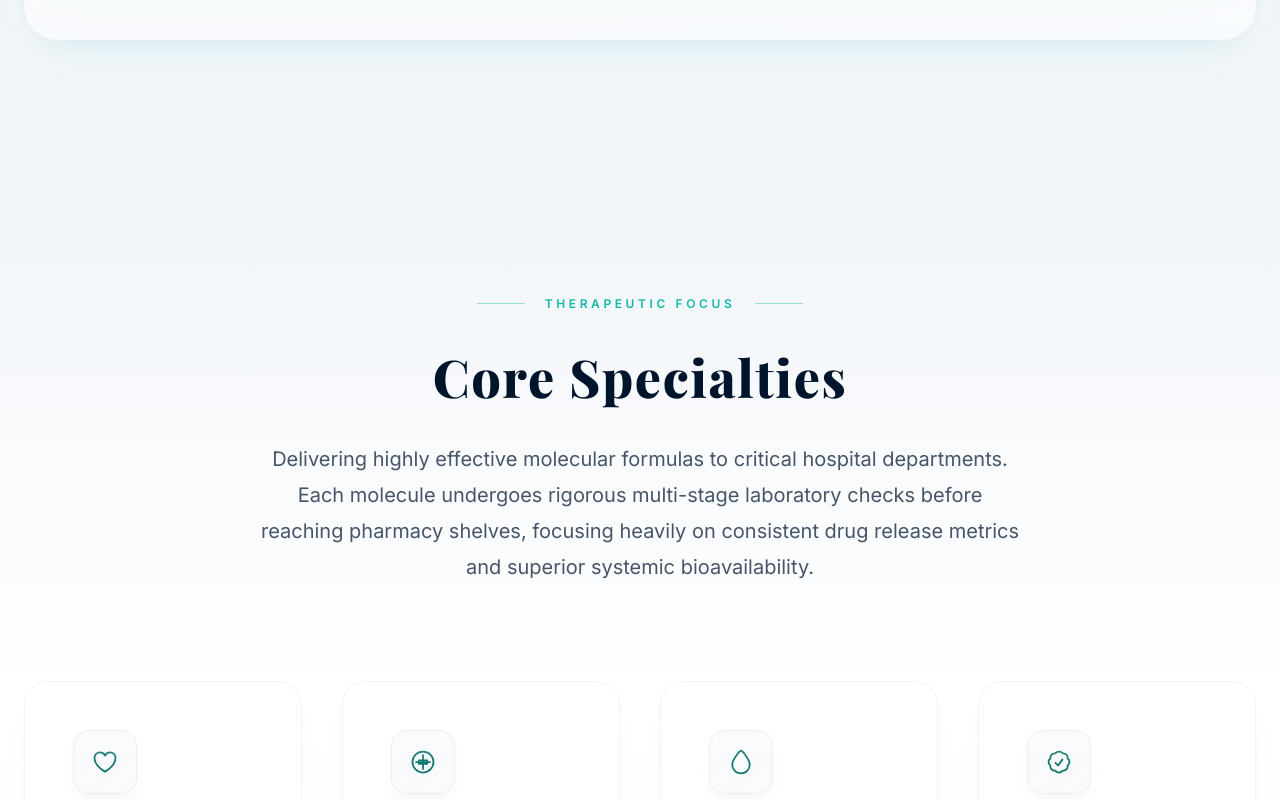
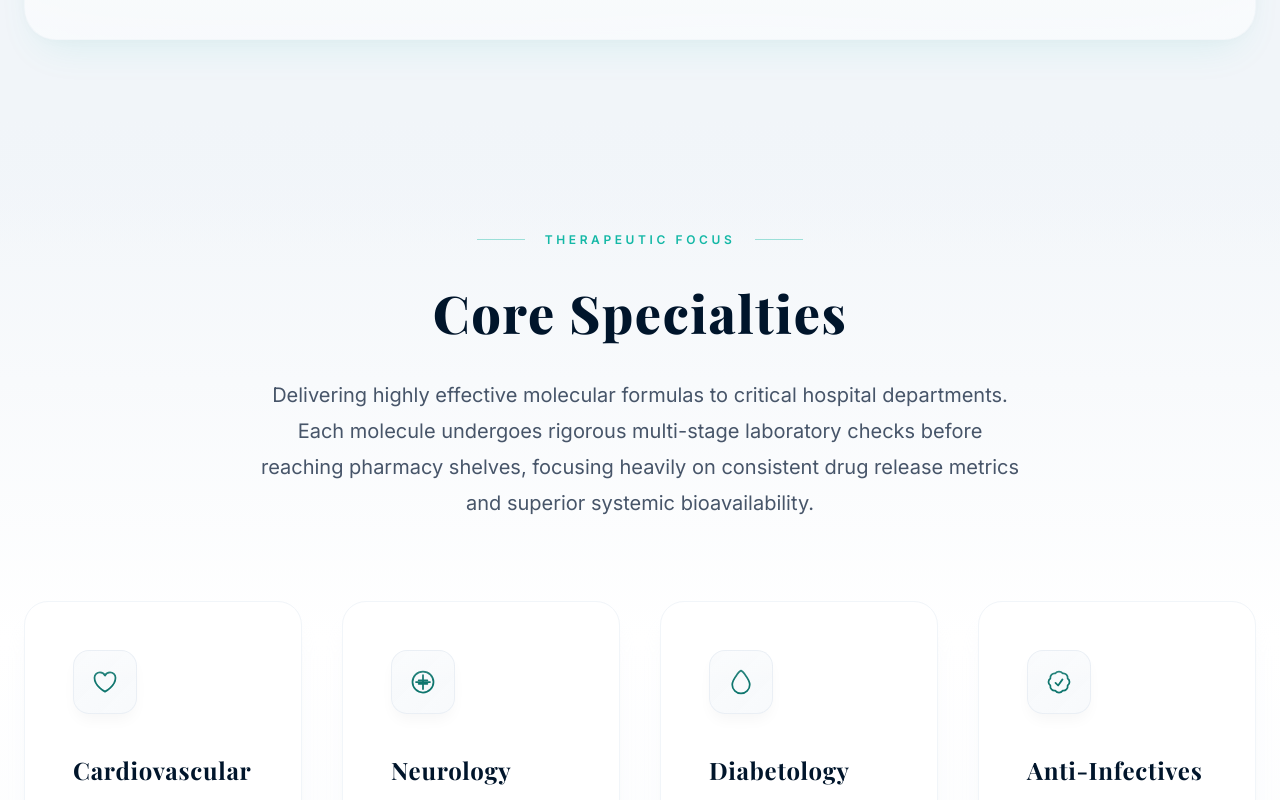
Before and after one commit to anshulsoni1/medileo-website, a Next.js app: page / in a window 1280 px wide. Shown: the part 1260-2060 px from the top of the page. Built offline with nearby package versions, Linux system fonts and the light colour scheme.

Commit message:
spacing updated

```diff
--- a/pages/index.js
+++ b/pages/index.js
@@ -136,12 +136,12 @@ function FocusAreas() {
   ];
 
   return (
-    <section ref={ref} className="pt-32 pb-40 bg-gradient-to-b from-[#f1f5f9] via-white to-slate-50 relative">
+    <section ref={ref} className="pt-20 md:pt-28 pb-40 bg-gradient-to-b from-[#f1f5f9] via-white to-slate-50 relative">
       {/* Subtle top edge transition */}
       <div className="absolute top-0 left-0 w-full h-32 bg-gradient-to-b from-[#f1f5f9] to-transparent pointer-events-none"></div>
 
       <div className="max-w-7xl mx-auto px-6 relative z-10">
-        <div className="text-center max-w-3xl mx-auto mb-20 md:mb-24">
+        <div className="text-center max-w-3xl mx-auto mb-16 md:mb-20">
           <motion.div
             initial={{ opacity: 0, scale: 0.95 }}
             animate={isInView ? { opacity: 1, scale: 1 } : { opacity: 0, scale: 0.95 }}
@@ -378,7 +378,7 @@ export default function Home() {
       </section>
 
       {/* Stats Section */}
-      <section className="relative z-20 -mt-20 md:-mt-32 max-w-7xl mx-auto px-4 sm:px-6 mb-32">
+      <section className="relative z-20 -mt-20 md:-mt-32 max-w-7xl mx-auto px-4 sm:px-6 mb-12 md:mb-20">
         <motion.div
           className="bg-gradient-to-b from-white/95 to-slate-50/95 backdrop-blur-3xl rounded-[1.5rem] md:rounded-[2rem] shadow-[0_20px_40px_-15px_rgba(20,184,166,0.1),_0_0_20px_0_rgba(0,0,0,0.03)] hover:shadow-[0_30px_60px_-15px_rgba(15,118,110,0.15)] transition-shadow duration-700 ease-out p-10 md:p-14 border border-slate-100/80 relative overflow-hidden group/stats"
         >
```
